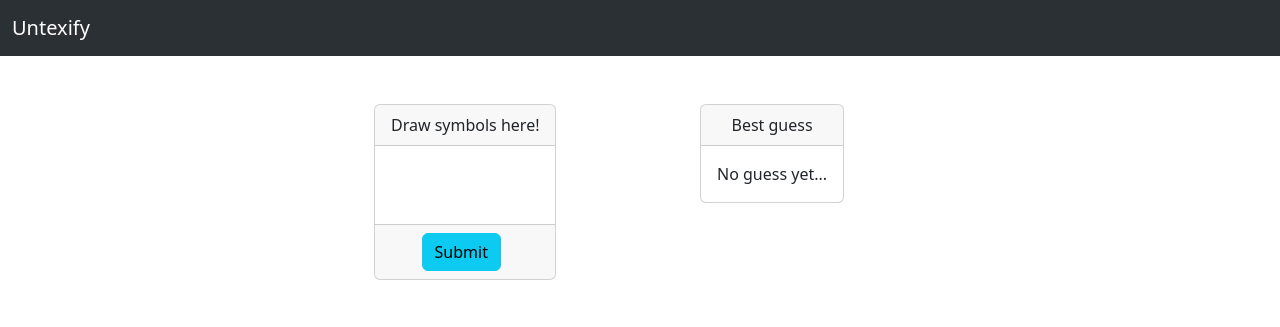
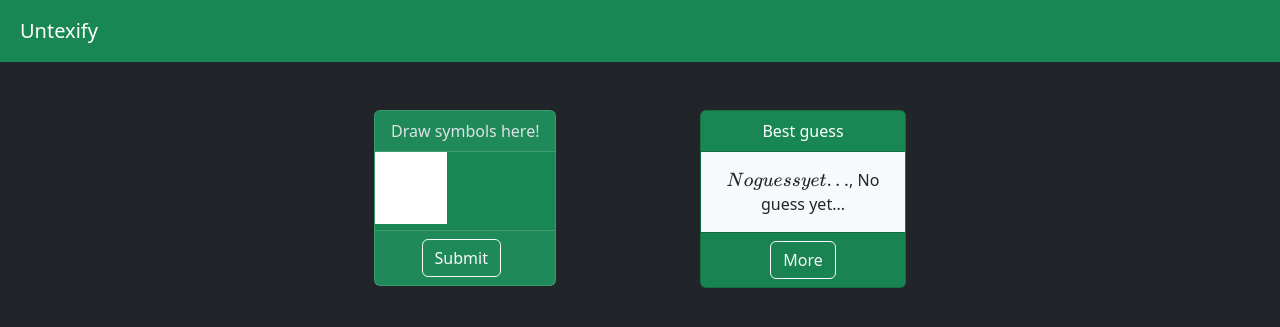
Before and after one commit to rgri/untexify, a Django app: page /testapp/bootstrap/ in a window 1280 px wide. Shown: the top 327 px of the page. Run offline with Django 4.2, Linux system fonts and the light colour scheme; parts of the project's set-up code (start-up, migrations or seed data) failed here and were passed over; some libraries are stand-ins or nearby versions.

Commit message:
Formatting for 2.0

```diff
--- a/frontend/untexifyweb/testapp/templates/testapp/bootstrap.html
+++ b/frontend/untexifyweb/testapp/templates/testapp/bootstrap.html
@@ -1,7 +1,7 @@
 <?xml version="1.0" encoding="utf-8"?>
 <!DOCTYPE html>
 {% load static %}
-<html class="no-js" lang="en">
+<html class="no-js" lang="en" data-bs-theme="dark">
 
     <head>
         <meta charset="utf-8">
@@ -28,9 +28,9 @@
             your experience.
             </p>
         <![endif]-->
-        <nav  class="navbar navbar-expand-md bg-primary bg-body-tertiary" data-bs-theme="dark" >
+        <nav  class="navbar  bg-success ">
             <div class="container-fluid" >
-                <a href="#" class="navbar-brand" >Untexify</a>
+                <a href="#" class="navbar-brand p-2" >Untexify</a>
             </div>
         </nav>
         <div class="container-fluid">
@@ -41,7 +41,7 @@
             <div class="col"> </div>
             <div class="col">
                 <div class="container d-flex mx-auto p-5">
-                    <div class="card d-flex">
+                    <div class="card d-flex  bg-success" >
                         <!-- BUG: There is weird whitespace padding on the bottom of the canvas -->
                         <h7 class="card-header mt-auto-0 text-center"> Draw symbols here!</h7>
                         <div class="card-body p-0">
@@ -51,7 +51,7 @@
                             <form enctype="multipart/form-data" action="" method="post">
                                 {% csrf_token %}
                                 {{ form }}
-                                <input type="submit" class="btn btn-info me-2 clearButton" value="Submit">
+                                <input type="submit" class="btn btn-outline-light me-2 clearButton" value="Submit">
                             </form>
                         </div>
                     </div>
@@ -59,11 +59,19 @@
             </div>
             <div class="col">
                 <div class="container d-flex mx-auto p-5">
-                    <div class="card h-50">
-                        <h7 class="card-header mt-auto-0 text-center"> Best guess</h7>
-                        <div class="card-body">
+                    <div class="card h-50 bg-success" data-bs-theme="light">
+                        <h7 class="card-header mt-auto-0 text-center text-bg-success" >Best guess</h7>
+                        <div class="card-body bg-light text-center" >
                             {% csrf_token %}
-                            {{ guess }}
+                            \({{ guess }}\), {{ guess }}
+                        </div>
+                        <div class="collapse list-group-flush" id="moreGuesses">
+                            {% for guessItem in guessList %}
+                            <div class="card-body bg-light">\({{ guessItem }}\), {{ guessItem }}</div>
+                            {% endfor %}
+                        </div>
+                        <div class="card-footer text-center mt-auto-0">
+                            <a class="btn btn-outline-light" href="#moreGuesses" data-bs-toggle="collapse" aria-expanded="false" aria-controls="moreGuesses">More</a>
                         </div>
                     </div>
                 </div>
```
